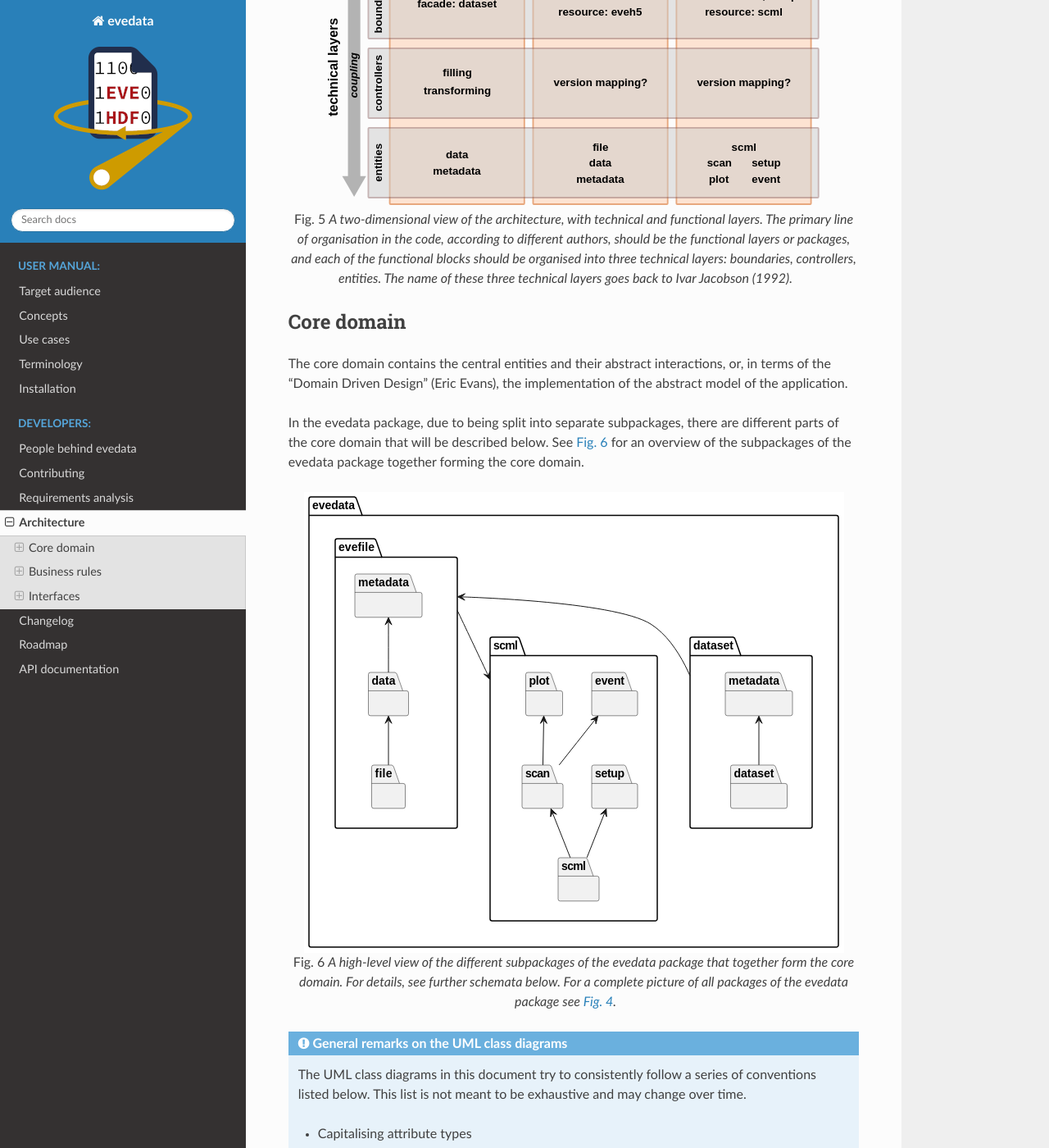
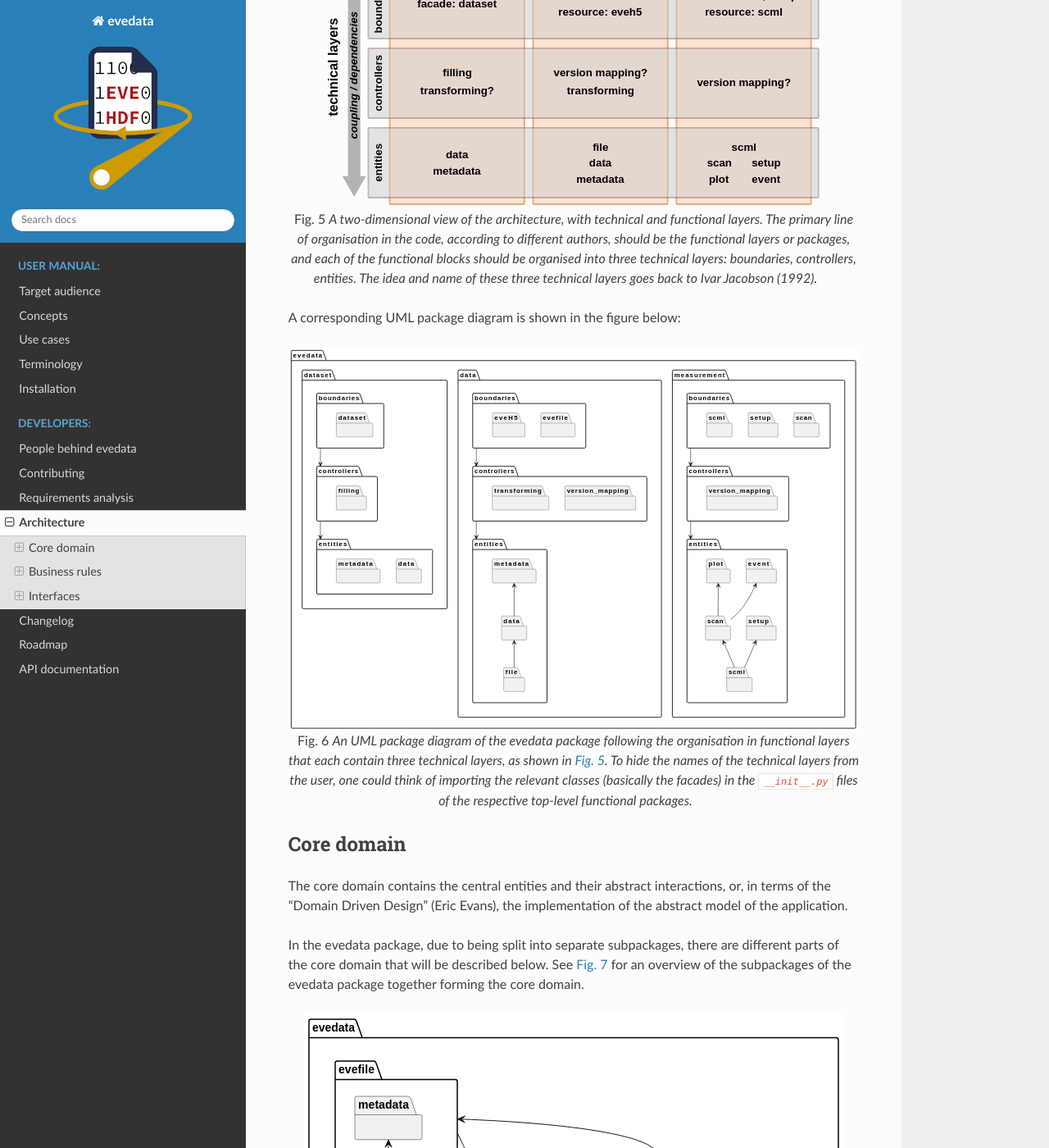
Before and after one commit to tillbiskup/evedata, a Sphinx documentation site: the page built from docs/architecture.rst, in a window 1280 px wide and 1400 px high, scrolled down 1791 px. Shown: the whole window at 82% size. Built offline with Sphinx 7.4.7 and the Read the Docs theme 2.0.0, drawn with Linux system fonts in a browser that asks for light colours; some of the changed text lies outside the part shown.

Commit message:
UML diagram of a 2D layered architecture

```diff
--- a/docs/architecture.rst
+++ b/docs/architecture.rst
@@ -34,7 +34,15 @@ An alternative view that may be more helpful in the long run, leading to a bette
 .. figure:: images/architecture-layers-technical-functional.*
     :align: center
 
-    A two-dimensional view of the architecture, with technical and functional layers. The primary line of organisation in the code, according to different authors, should be the functional layers or packages, and each of the functional blocks should be organised into three technical layers: boundaries, controllers, entities. The name of these three technical layers goes back to Ivar Jacobson (1992).
+    A two-dimensional view of the architecture, with technical and functional layers. The primary line of organisation in the code, according to different authors, should be the functional layers or packages, and each of the functional blocks should be organised into three technical layers: boundaries, controllers, entities. The idea and name of these three technical layers goes back to Ivar Jacobson (1992).
+
+
+A corresponding UML package diagram is shown in the figure below:
+
+.. figure:: uml/evedata-functional-layers.*
+    :align: center
+
+    An UML package diagram of the evedata package following the organisation in functional layers that each contain three technical layers, as shown in :numref:`Fig. %s <fig-architecture_layers_technical_functional>`. To hide the names of the technical layers from the user, one could think of importing the relevant classes (basically the facades) in the ``__init__.py`` files of the respective top-level functional packages.
 
 
 Core domain
```
Also changed, not shown: docs/images/architecture-layers-technical-functional.svg, docs/uml/evedata-functional-layers.svg (added), 2 other files.
